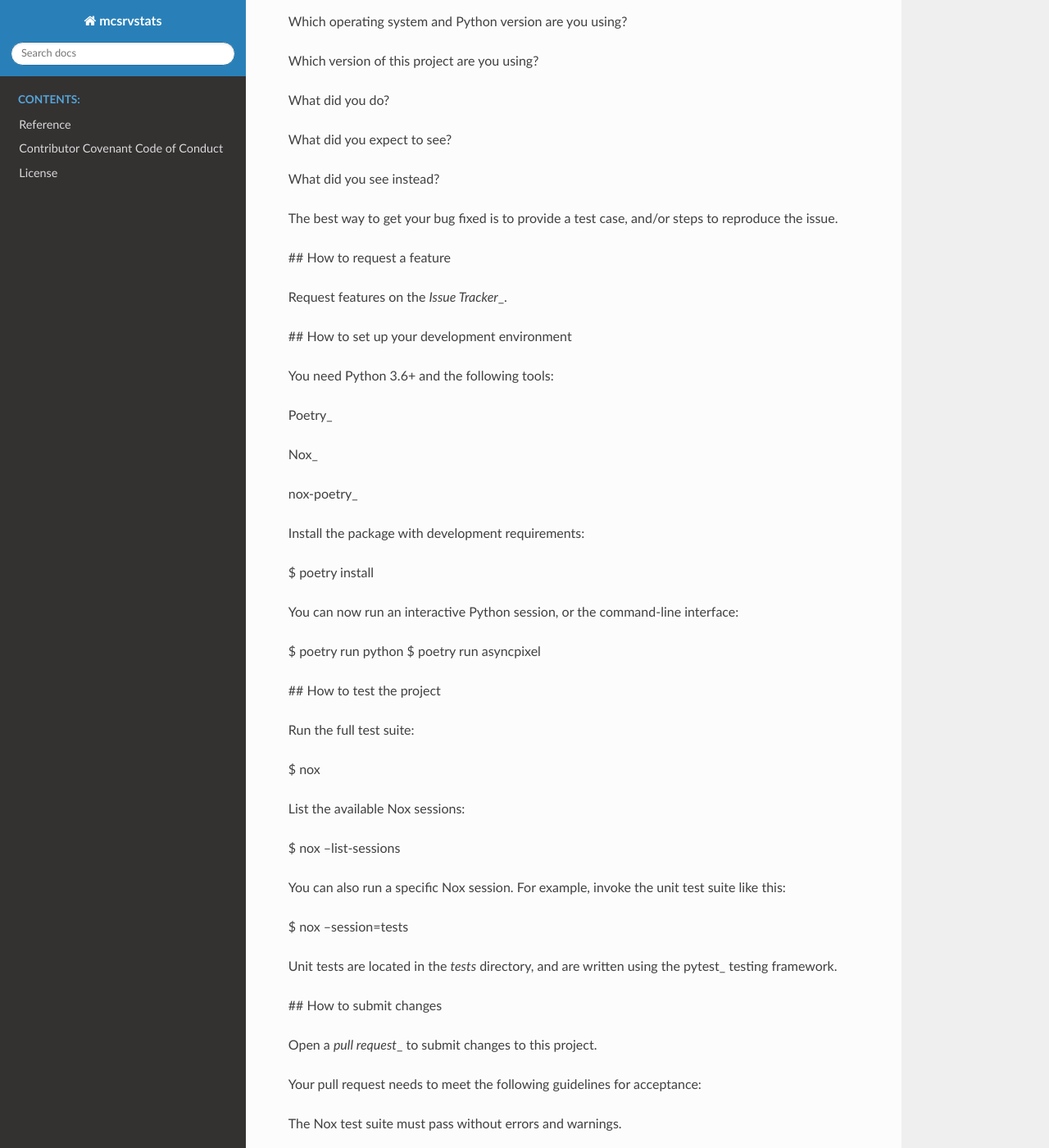
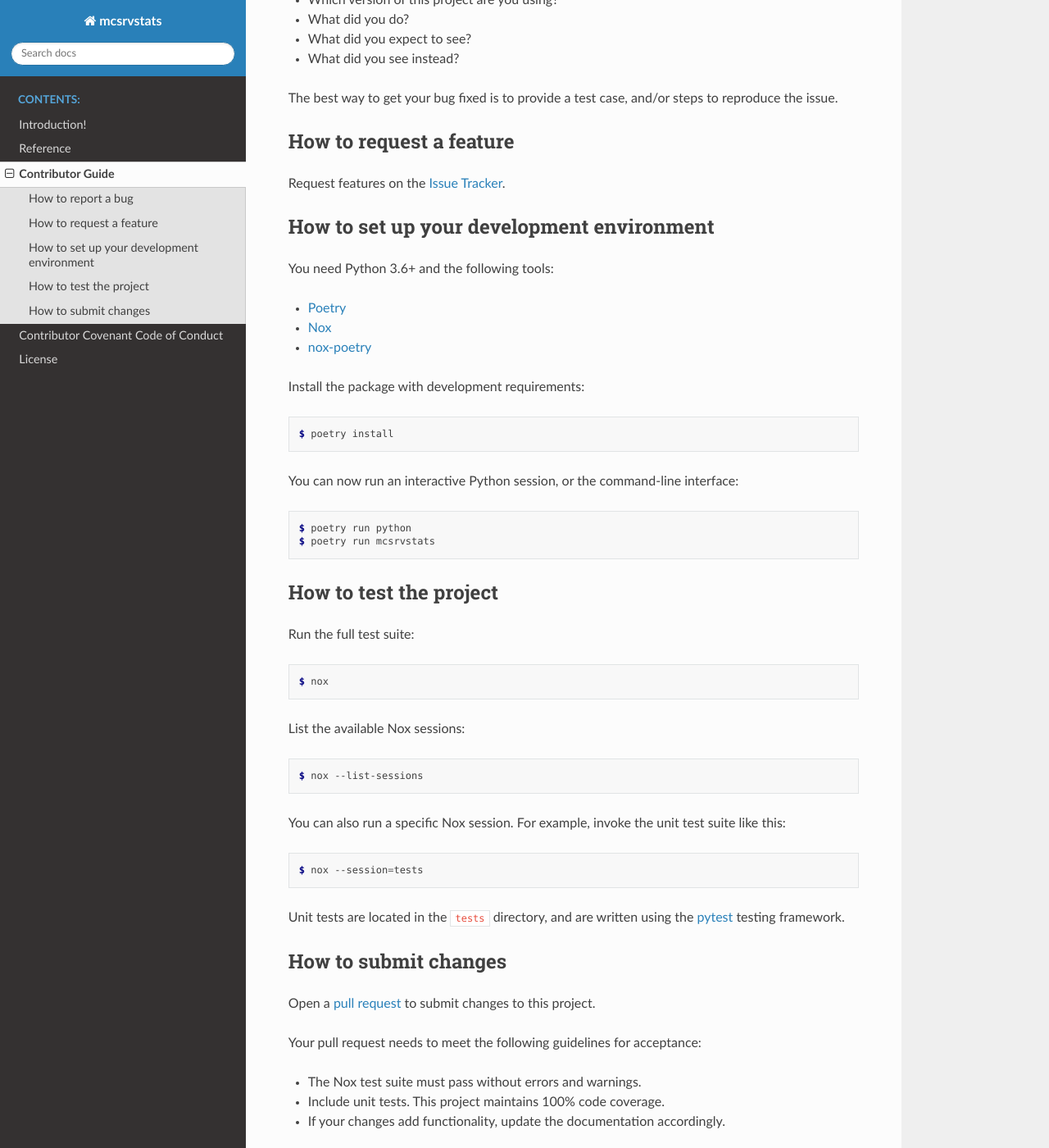
Before and after one commit to AjayACST/mcsrvstats, a Sphinx documentation site: the page built from docs/contributing.rst, in a window 1280 px wide and 1400 px high, scrolled down 588 px. Shown: the whole window at 82% size. Built offline with Sphinx 7.4.7 and the Read the Docs theme 2.0.0, drawn with Linux system fonts in a browser that asks for light colours; some of the changed text lies outside the part shown.

Commit message:
fix docs

```diff
--- a/CONTRIBUTING.rst
+++ b/CONTRIBUTING.rst
@@ -1,24 +1,26 @@
-# Contributor Guide
+Contributor Guide
+=================
 
 Thank you for your interest in improving this project.
-This project is open-source under the `GPLv3 license`\_ and
+This project is open-source under the `GPLv3 license`_ and
 welcomes contributions in the form of bug reports, feature requests, and pull requests.
 
 Here is a list of important resources for contributors:
 
-- `Source Code`\_
-- `Documentation`\_
-- `Issue Tracker`\_
-- `Code of Conduct`\_
+- `Source Code`_
+- `Documentation`_
+- `Issue Tracker`_
+- `Code of Conduct`_
 
-.. \_GPLv3 license: https://opensource.org/licenses/GPL-3.0
-.. \_Source Code: https://github.com/Darkflame72/asyncpixel
-.. \_Documentation: https://asyncpixel.readthedocs.io/
-.. \_Issue Tracker: https://github.com/Darkflame72/asyncpixel/issues
+.. _GPLv3 license: https://opensource.org/licenses/GPL-3.0
+.. _Source Code: https://github.com/Darkflame72/asyncpixel
+.. _Documentation: https://asyncpixel.readthedocs.io/
+.. _Issue Tracker: https://github.com/Darkflame72/asyncpixel/issues
 
-## How to report a bug
+How to report a bug
+-------------------
 
-Report bugs on the `Issue Tracker`\_.
+Report bugs on the `Issue Tracker`_.
 
 When filing an issue, make sure to answer these questions:
 
@@ -31,65 +33,73 @@ When filing an issue, make sure to answer these questions:
 The best way to get your bug fixed is to provide a test case,
 and/or steps to reproduce the issue.
 
-## How to request a feature
 
-Request features on the `Issue Tracker`\_.
+How to request a feature
+------------------------
 
-## How to set up your development environment
+Request features on the `Issue Tracker`_.
+
+
+How to set up your development environment
+------------------------------------------
 
 You need Python 3.6+ and the following tools:
 
-- Poetry\_
-- Nox\_
-- nox-poetry\_
+- Poetry_
+- Nox_
+- nox-poetry_
 
 Install the package with development requirements:
 
 .. code:: console
 
-$ poetry install
+   $ poetry install
 
 You can now run an interactive Python session,
 or the command-line interface:
 
 .. code:: console
 
-$ poetry run python
-$ poetry run asyncpixel
+   $ poetry run python
+   $ poetry run mcsrvstats
 
-.. \_Poetry: https://python-poetry.org/
-.. \_Nox: https://nox.thea.codes/
-.. \_nox-poetry: https://nox-poetry.readthedocs.io/
+.. _Poetry: https://python-poetry.org/
+.. _Nox: https://nox.thea.codes/
+.. _nox-poetry: https://nox-poetry.readthedocs.io/
 
-## How to test the project
+
+How to test the project
+-----------------------
 
 Run the full test suite:
 
 .. code:: console
 
-$ nox
+   $ nox
 
 List the available Nox sessions:
 
 .. code:: console
 
-$ nox --list-sessions
+   $ nox --list-sessions
 
 You can also run a specific Nox session.
 For example, invoke the unit test suite like this:
 
 .. code:: console
 
-$ nox --session=tests
+   $ nox --session=tests
 
-Unit tests are located in the `tests` directory,
-and are written using the pytest\_ testing framework.
+Unit tests are located in the ``tests`` directory,
+and are written using the pytest_ testing framework.
 
-.. \_pytest: https://pytest.readthedocs.io/
+.. _pytest: https://pytest.readthedocs.io/
 
-## How to submit changes
 
-Open a `pull request`\_ to submit changes to this project.
+How to submit changes
+---------------------
+
+Open a `pull request`_ to submit changes to this project.
 
 Your pull request needs to meet the following guidelines for acceptance:
 
@@ -103,11 +113,11 @@ To run linting and code formatting checks before commiting your change, you can
 
 .. code:: console
 
-$ nox --session=pre-commit -- install
+   $ nox --session=pre-commit -- install
 
 It is recommended to open an issue before starting work on anything.
 This will allow a chance to talk it over with the owners and validate your approach.
 
-.. \_pull request: https://github.com/Obsidion-dev/asyncpixel/pulls
+.. _pull request: https://github.com/Obsidion-dev/mcsrvstats/pulls
 .. github-only
-.. \_Code of Conduct: CODE_OF_CONDUCT.rst
+.. _Code of Conduct: CODE_OF_CONDUCT.rst
--- a/docs/conf.py
+++ b/docs/conf.py
@@ -41,11 +41,14 @@ extensions = [
     "sphinx_autodoc_typehints",
 ]
 
+autodoc_mock_imports = ["pydantic", "aiohttp"]
+
 intersphinx_mapping = {
     "python": ("http://docs.python.org/3", None),
     "aiohttp": ("https://aiohttp.readthedocs.io/en/latest/", None),
 }
 
+autodoc_default_options = {"exclude-members": "Config"}
 # Add any paths that contain templates here, relative to this directory.
 templates_path = ["_templates"]
 
--- a/docs/reference.rst
+++ b/docs/reference.rst
@@ -5,7 +5,7 @@ Reference
 Client
 -------------------
 
-.. autoclass:: mcsrvstats.Hypixel
+.. autoclass:: mcsrvstats.Client
    :members:
 
 Exceptions
--- a/docs/requirements.txt
+++ b/docs/requirements.txt
@@ -1,4 +1,4 @@
-sphinx==3.4.3
-sphinx-rtd-theme==0.5.1
+sphinx==4.1.1
+sphinx-rtd-theme==0.5.2
 recommonmark==0.7.1
-sphinx-autodoc-typehints==1.11.1
+sphinx-autodoc-typehints==1.12.0
```
Also changed, not shown: docs/index.rst (+3 -40 lines), docs/intro.rst (added, +26 -0 lines), 3 other files.
